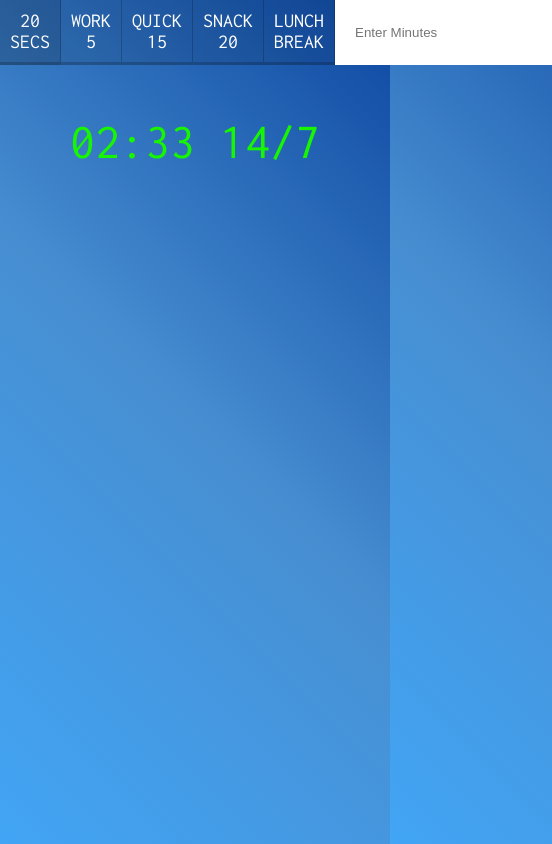
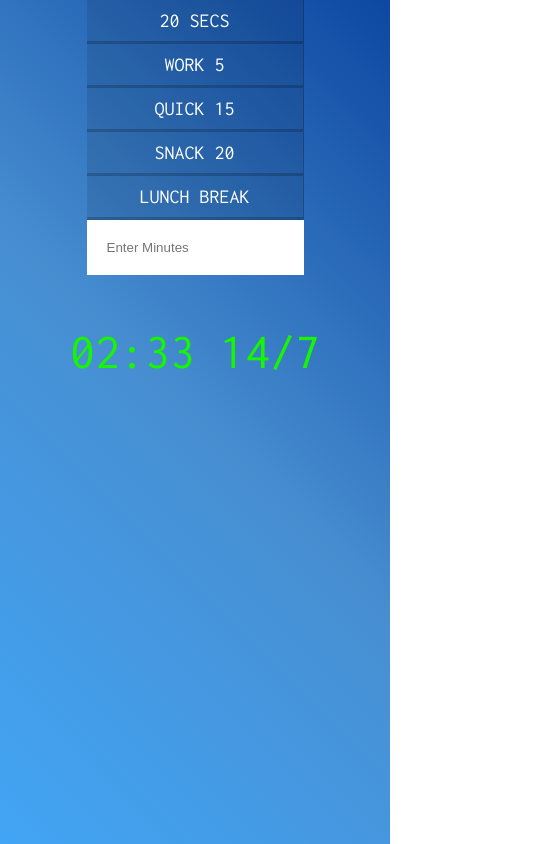
Before and after one commit to chinmay-prajapat/Js_Practice_Projects, a plain HTML site: page 29 - Countdown Timer/Timer/index.html in a window 390 px wide. Shown: the whole page, 552 px wide, since content can reach past the window. Drawn offline with Linux system fonts and the light colour scheme.

Commit message:
media query

```diff
--- a/29 - Countdown Timer/Timer/style.css
+++ b/29 - Countdown Timer/Timer/style.css
@@ -1,7 +1,39 @@
+@media(max-width: 768px) {
+  html {
+    max-width: 100vh;
+  }
+
+  .timer {
+    flex-direction: column;
+    align-items: center;
+    height: 120px;
+    flex: 100%;
+    max-width: 100%;
+  }
+
+  .timer__controls {
+    /* flex-direction: column; */
+
+
+    display: flex;
+
+    flex-direction: column;
+
+  }
+
+  .timer__button {
+    max-width: 100%;
+    flex-direction: column;
+    align-items: center;
+
+  }
+
+}
+
 html {
   box-sizing: border-box;
   font-size: 10px;
-  background: #8E24AA;
+  /* background: #8E24AA; */
   background: linear-gradient(45deg, #42a5f5 0%, #478ed1 50%, #0d47a1 100%);
 }
 
```
